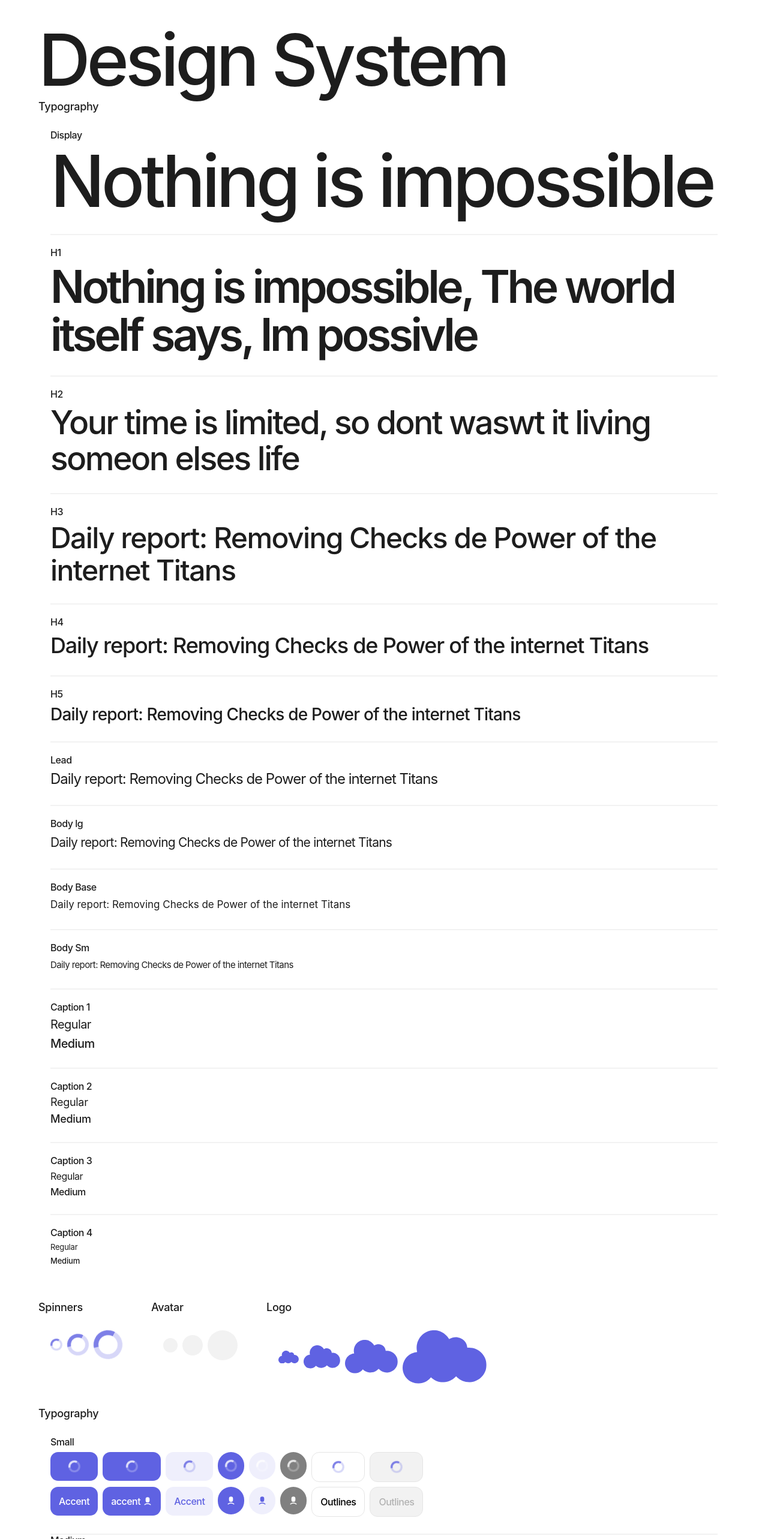
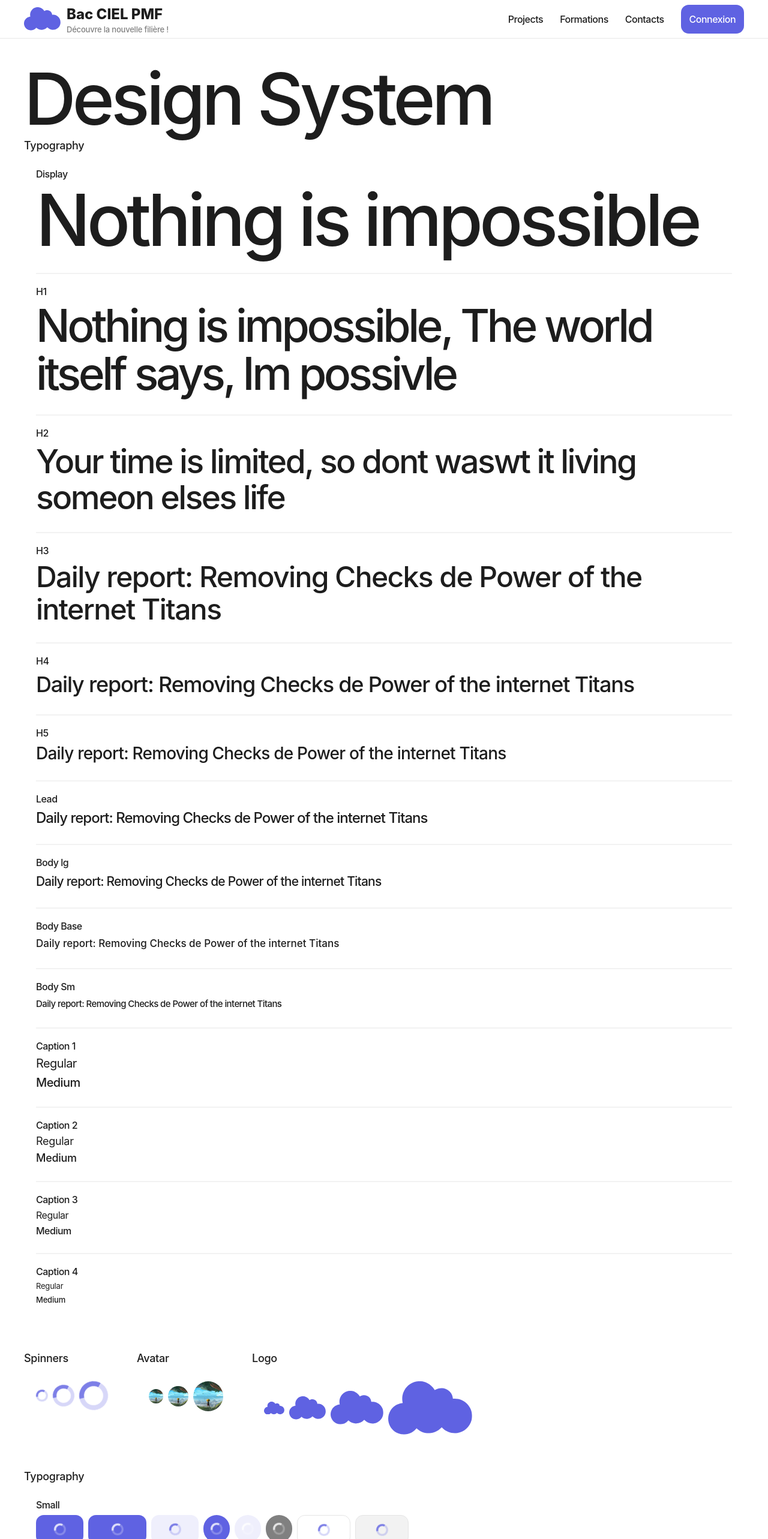
Before and after one commit to servantymatteo/baccielpmf, a Next.js app: page / in a window 1280 px wide. Shown: the top 2566 px of the page at 60% size. Built offline with nearby package versions, Linux system fonts and the light colour scheme.

Commit message:
Ajout Nav Bar Bouton Non Fonctionel

```diff
--- a/src/pages/index.tsx
+++ b/src/pages/index.tsx
@@ -1,17 +1,21 @@
 import Head from "next/head";
-import { Seo } from "@/ui/components/seo";
+import { Seo } from "@/ui/components/SEO/seo";
 import { Typography } from "@/ui/design-system/typography/typography";
 import { Button } from "@/ui/design-system/button/button";
 import { Ri4KFill, RiUser6Fill, RiUser6Line } from "react-icons/ri";
 import { Spinner } from "@/ui/design-system/spinner/spinner";
 import { Logo } from "@/ui/design-system/logo/logo";
 import { Avatar } from "@/ui/design-system/avatar/avatar";
+import { Container } from "@/ui/components/container/container";
+import { Navigation } from "@/ui/components/navigation/navigation";
 
 export default function Home() {
   return (
     <>
       <Seo title="BAC CIEL PMF" description="DESCRIPTION" />
-      <div className="max-w-6xl mx-auto space-y-5 py-10">
+      <Navigation />
+
+      <Container className="py-10 space-y-10">
         {/* Typography */}
         <div className="space-y-2">
           <Typography variant="display" weight="medium">
@@ -164,9 +168,20 @@
               Avatar
             </Typography>
             <div className="flex items-center gap-2 p-5 border-gray-400 rounded">
-              <Avatar size="small" />
-              <Avatar />
-              <Avatar size="large" />
+              <Avatar
+                src="\asset\image\téléchargé.jpg"
+                alt="Avatar de Daniel Lincoln"
+                size="small"
+              />
+              <Avatar
+                src="\asset\image\téléchargé.jpg"
+                alt="Avatar de Daniel Lincoln"
+              />
+              <Avatar
+                src="\asset\image\téléchargé.jpg"
+                alt="Avatar de Daniel Lincoln"
+                size="large"
+              />
             </div>
           </div>
           {/* Logo */}
@@ -452,7 +467,7 @@
             </div>
           </div>
         </div>
-      </div>
+      </Container>
     </>
   );
 }
--- /dev/null
+++ b/src/ui/components/container/container.tsx
@@ -0,0 +1,14 @@
+import clsx from "clsx";
+
+interface Props {
+  children: React.ReactNode;
+  className?: string;
+}
+
+export const Container = ({ children, className }: Props) => {
+  return (
+    <div className={clsx(className, "w-full max-w-7xl mx-auto px-5 lg:px-10")}>
+      {children}
+    </div>
+  );
+};
--- /dev/null
+++ b/src/ui/components/navigation/navigation.tsx
@@ -0,0 +1,40 @@
+import { Logo } from "@/ui/design-system/logo/logo";
+import { Container } from "../container/container";
+import { Typography } from "@/ui/design-system/typography/typography";
+import { Button } from "@/ui/design-system/button/button";
+
+interface Props {}
+
+export const Navigation = ({}: Props) => {
+  return (
+    <div className="border-b-2 border-gray-400">
+      <Container className=" flex items-center justify-between py-1.5 gap-7">
+        <div className="flex items-center gap-2.5">
+          <Logo size="small" />
+          <div className="flex flex-col">
+            <div className="text-gray font-extrabold text-[24px]">
+              Bac CIEL PMF
+            </div>
+            <Typography variant="caption4" theme="gray" component="span">
+              Découvre la nouvelle filière !
+            </Typography>
+          </div>
+        </div>
+        <div className="flex items-center gap-7">
+          <Typography
+            variant="caption3"
+            component="div"
+            className="flex items-center gap-7"
+          >
+            <span>Projects</span>
+            <span>Formations</span>
+            <span>Contacts</span>
+          </Typography>
+          <div className="flex items-center gap-2">
+            <Button size="small">Connexion</Button>
+          </div>
+        </div>
+      </Container>
+    </div>
+  );
+};
--- a/src/ui/design-system/avatar/avatar.tsx
+++ b/src/ui/design-system/avatar/avatar.tsx
@@ -3,9 +3,11 @@
 
 interface Props {
   size?: "small" | "medium" | "large";
+  alt: string;
+  src: string;
 }
 
-export const Avatar = ({ size = "medium" }: Props) => {
+export const Avatar = ({ size = "medium", src, alt }: Props) => {
   let sizeStyles: string;
   switch (size) {
     case "small":
@@ -19,14 +21,13 @@
       break;
   }
   return (
-    <div className={clsx(sizeStyles, "bg-gray-400 rounded-full")}>
-      {/* <Image
-        src="/asset/image/daniel-lincoln-pe-X2NUwVQo-unsplash 1.png"
-        alt="Avatar de Daniel Lincoln"
-        width={50}
-        height={50}
-        className="rounded-full"
-      /> */}
+    <div className={clsx(sizeStyles, "bg-gray-400 rounded-full relative")}>
+      <Image
+        fill
+        src={src}
+        alt={alt}
+        className="rounded-full object-cover object-center"
+      />
     </div>
   );
 };
--- a/src/ui/design-system/typography/typography.tsx
+++ b/src/ui/design-system/typography/typography.tsx
@@ -27,7 +27,7 @@
 export const Typography = ({
   variant = "h3",
   theme = "black",
-  weight = "regular",
+  weight = "medium",
   className,
   children,
   component: Component = "div",
```
Also changed, not shown: public/asset/image/téléchargé.jpg (added), src/ui/components/SEO/seo.tsx (renamed from src/ui/components/seo.tsx).
